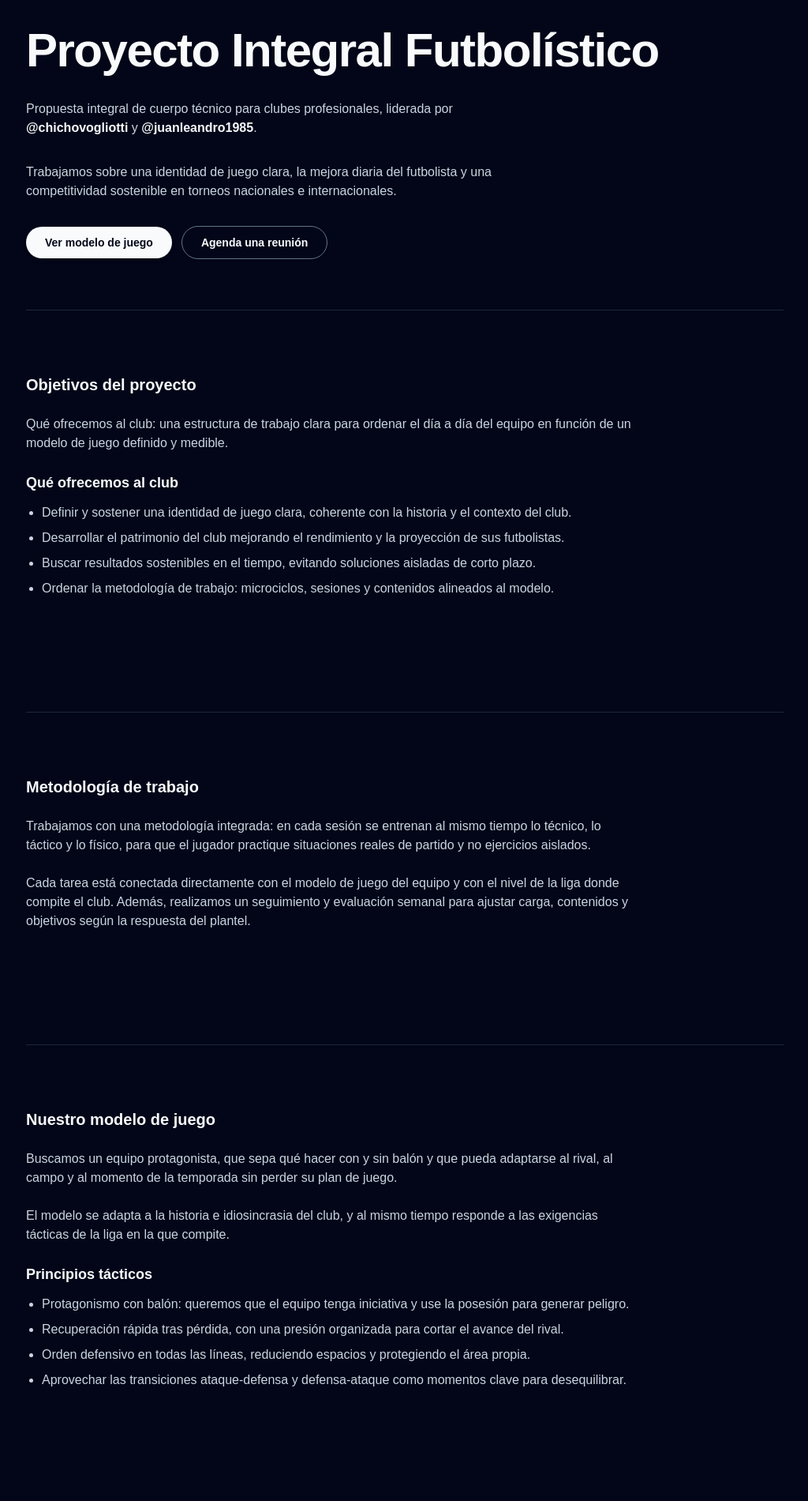
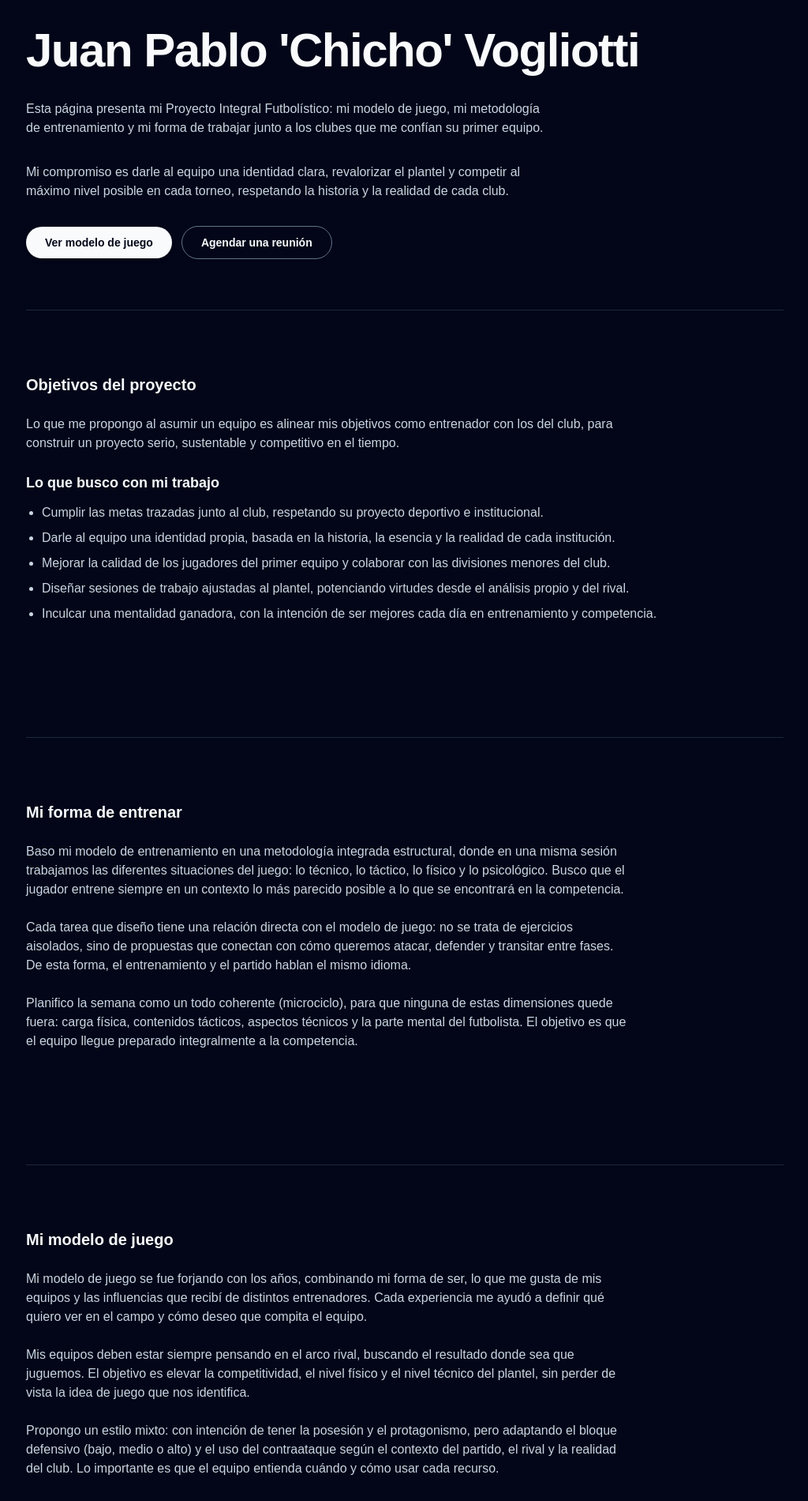
Before and after one commit to Francocadile/proyecto-chicho, a Next.js app: page / in a window 1280 px wide. Shown: the part 163-2063 px from the top of the page at 79% size, without its empty margins (127-1151 px from the left). Built offline with nearby package versions, Linux system fonts and the light colour scheme.

Commit message:
Reescribir contenidos centrados en Juan Pablo 'Chicho' Vogliotti

```diff
--- a/src/components/Hero.tsx
+++ b/src/components/Hero.tsx
@@ -3,19 +3,18 @@ export default function Hero() {
 		<section className="pt-10 sm:pt-16">
 				<div className="space-y-8 text-center sm:text-left">
 					<p className="text-xs font-semibold uppercase tracking-[0.25em] text-emerald-400">
-						Cuerpo técnico
+						Presentación oficial
 					</p>
 					<h1 className="text-4xl font-bold tracking-tight text-slate-50 sm:text-5xl md:text-6xl">
-					Proyecto Integral Futbolístico
+						Juan Pablo &apos;Chicho&apos; Vogliotti
 					</h1>
 					<p className="mx-auto max-w-2xl text-sm text-slate-300 sm:mx-0 sm:text-base">
-						Propuesta integral de cuerpo técnico para clubes profesionales, liderada por{" "}
-						<span className="font-semibold text-slate-50">@chichovogliotti</span> y{" "}
-						<span className="font-semibold text-slate-50">@juanleandro1985</span>.
+						Esta página presenta mi Proyecto Integral Futbolístico: mi modelo de juego, mi metodología de
+							entrenamiento y mi forma de trabajar junto a los clubes que me confían su primer equipo.
 					</p>
 					<p className="mx-auto max-w-2xl text-sm text-slate-300 sm:mx-0 sm:text-base">
-						Trabajamos sobre una identidad de juego clara, la mejora diaria del futbolista y una
-						competitividad sostenible en torneos nacionales e internacionales.
+						Mi compromiso es darle al equipo una identidad clara, revalorizar el plantel y competir al
+							máximo nivel posible en cada torneo, respetando la historia y la realidad de cada club.
 					</p>
 					<div className="flex flex-col items-center gap-3 sm:flex-row sm:justify-start">
 						<a
@@ -28,7 +27,7 @@ export default function Hero() {
 							href="#contacto"
 							className="inline-flex items-center justify-center rounded-full border border-slate-500 px-6 py-2.5 text-sm font-semibold text-slate-50 shadow-sm transition hover:border-slate-300 hover:bg-slate-900 hover:shadow-md"
 						>
-						Agenda una reunión
+							Agendar una reunión
 						</a>
 					</div>
 				</div>
--- a/src/components/MisionSection.tsx
+++ b/src/components/MisionSection.tsx
@@ -1,12 +1,15 @@
 export default function MisionSection() {
 	return (
 		<section className="space-y-4 border-t border-slate-800 py-16 md:py-20">
-			<h2 className="text-xl font-semibold text-slate-50">Nuestra misión</h2>
+			<h2 className="text-xl font-semibold text-slate-50">Mi misión como entrenador</h2>
 			<p className="max-w-3xl text-sm text-slate-300 sm:text-base">
-				Impulsar hábitos de alto rendimiento en el trabajo diario de equipos y futbolistas. Acompañar
-				procesos de largo plazo, con una planificación coherente entre entrenamiento, competencia y
-				desarrollo individual. Alinear el modelo de juego y la metodología con los objetivos deportivos e
-				institucionales de cada club.
+				Mi misión es consolidar día a día hábitos de mejora continua en los futbolistas, incentivando el
+				deseo de superación y el aprendizaje constante.
+			</p>
+			<p className="max-w-3xl text-sm text-slate-300 sm:text-base">
+				Quiero que ese crecimiento se traduzca en objetivos grupales e individuales alcanzados junto al club,
+				y que mi trabajo contribuya a construir un cuerpo técnico de referencia en el continente por su
+				coherencia, seriedad y manera de competir.
 			</p>
 		</section>
 	);
--- a/src/components/ModeloSection.tsx
+++ b/src/components/ModeloSection.tsx
@@ -1,22 +1,29 @@
 export default function ModeloSection() {
 	return (
 		<section id="modelo" className="space-y-6 border-t border-slate-800 py-16 md:py-20">
-			<h2 className="text-xl font-semibold text-slate-50">Nuestro modelo de juego</h2>
+			<h2 className="text-xl font-semibold text-slate-50">Mi modelo de juego</h2>
 			<p className="max-w-3xl text-sm text-slate-300 sm:text-base">
-				Buscamos un equipo protagonista, que sepa qué hacer con y sin balón y que pueda adaptarse al rival,
-				al campo y al momento de la temporada sin perder su plan de juego.
+				Mi modelo de juego se fue forjando con los años, combinando mi forma de ser, lo que me gusta de mis
+				equipos y las influencias que recibí de distintos entrenadores. Cada experiencia me ayudó a definir
+				qué quiero ver en el campo y cómo deseo que compita el equipo.
 			</p>
 			<p className="max-w-3xl text-sm text-slate-300 sm:text-base">
-				El modelo se adapta a la historia e idiosincrasia del club, y al mismo tiempo responde a las
-				exigencias tácticas de la liga en la que compite.
+				Mis equipos deben estar siempre pensando en el arco rival, buscando el resultado donde sea que
+				juguemos. El objetivo es elevar la competitividad, el nivel físico y el nivel técnico del plantel, sin
+				perder de vista la idea de juego que nos identifica.
+			</p>
+			<p className="max-w-3xl text-sm text-slate-300 sm:text-base">
+				Propongo un estilo mixto: con intención de tener la posesión y el protagonismo, pero adaptando el
+				bloque defensivo (bajo, medio o alto) y el uso del contraataque según el contexto del partido, el
+				rival y la realidad del club. Lo importante es que el equipo entienda cuándo y cómo usar cada recurso.
 			</p>
 			<div className="space-y-3">
-				<h3 className="text-lg font-semibold text-slate-50">Principios tácticos</h3>
+				<h3 className="text-lg font-semibold text-slate-50">Conceptos clave de mi modelo</h3>
 				<ul className="list-disc space-y-2 pl-5 text-sm text-slate-300 sm:text-base">
-					<li>Protagonismo con balón: queremos que el equipo tenga iniciativa y use la posesión para generar peligro.</li>
-					<li>Recuperación rápida tras pérdida, con una presión organizada para cortar el avance del rival.</li>
-					<li>Orden defensivo en todas las líneas, reduciendo espacios y protegiendo el área propia.</li>
-					<li>Aprovechar las transiciones ataque-defensa y defensa-ataque como momentos clave para desequilibrar.</li>
+					<li>Protagonismo con balón, buscando conducir el juego a través de la posesión con intención.</li>
+					<li>Pensar en el arco rival y jugar lo más lejos posible de nuestro arco, defendiendo también con la pelota.</li>
+					<li>Bloques flexibles (bajo, medio o alto) según el contexto, sin perder la identidad del equipo.</li>
+					<li>Uso inteligente de las transiciones y contraataques para aprovechar los momentos en que el rival queda expuesto.</li>
 				</ul>
 			</div>
 		</section>
--- a/src/components/ObjetivosSection.tsx
+++ b/src/components/ObjetivosSection.tsx
@@ -3,16 +3,17 @@ export default function ObjetivosSection() {
 		<section id="objetivos" className="space-y-6 border-t border-slate-800 py-16 md:py-20">
 			<h2 className="text-xl font-semibold text-slate-50">Objetivos del proyecto</h2>
 			<p className="max-w-3xl text-sm text-slate-300 sm:text-base">
-				Qué ofrecemos al club: una estructura de trabajo clara para ordenar el día a día del equipo en
-				función de un modelo de juego definido y medible.
+				Lo que me propongo al asumir un equipo es alinear mis objetivos como entrenador con los del club,
+					para construir un proyecto serio, sustentable y competitivo en el tiempo.
 			</p>
 			<div className="space-y-3">
-				<h3 className="text-lg font-semibold text-slate-50">Qué ofrecemos al club</h3>
+				<h3 className="text-lg font-semibold text-slate-50">Lo que busco con mi trabajo</h3>
 				<ul className="list-disc space-y-2 pl-5 text-sm text-slate-300 sm:text-base">
-					<li>Definir y sostener una identidad de juego clara, coherente con la historia y el contexto del club.</li>
-					<li>Desarrollar el patrimonio del club mejorando el rendimiento y la proyección de sus futbolistas.</li>
-					<li>Buscar resultados sostenibles en el tiempo, evitando soluciones aisladas de corto plazo.</li>
-					<li>Ordenar la metodología de trabajo: microciclos, sesiones y contenidos alineados al modelo.</li>
+					<li>Cumplir las metas trazadas junto al club, respetando su proyecto deportivo e institucional.</li>
+					<li>Darle al equipo una identidad propia, basada en la historia, la esencia y la realidad de cada institución.</li>
+					<li>Mejorar la calidad de los jugadores del primer equipo y colaborar con las divisiones menores del club.</li>
+					<li>Diseñar sesiones de trabajo ajustadas al plantel, potenciando virtudes desde el análisis propio y del rival.</li>
+					<li>Inculcar una mentalidad ganadora, con la intención de ser mejores cada día en entrenamiento y competencia.</li>
 				</ul>
 			</div>
 		</section>
--- a/src/components/PrincipiosSection.tsx
+++ b/src/components/PrincipiosSection.tsx
@@ -1,13 +1,14 @@
 export default function PrincipiosSection() {
 	return (
 		<section className="space-y-4 border-t border-slate-800 py-16 md:py-20" id="principios">
-			<h2 className="text-xl font-semibold text-slate-50">Nuestros principios</h2>
+			<h2 className="text-xl font-semibold text-slate-50">Mis principios como entrenador</h2>
 			<ul className="list-disc space-y-2 pl-5 text-sm text-slate-300 sm:text-base">
-				<li>El esfuerzo no se negocia: la intensidad y la entrega son la base de todo.</li>
-				<li>Nadie es más importante que el equipo: las decisiones se toman pensando en el colectivo.</li>
-				<li>Jugar igual en todas las canchas: identidad clara, sin excusas por el contexto.</li>
-				<li>Humildad para aprender siempre y ambición para competir contra cualquier rival.</li>
-				<li>Respeto por el juego, los rivales, los árbitros y la historia de cada club.</li>
+				<li>En todas las canchas se puede jugar igual, sin excusas por el contexto o la condición del campo.</li>
+				<li>Siempre intento ser protagonista y respetar la idea de juego que acordamos con el club.</li>
+				<li>Nadie es más importante que el equipo: las decisiones se toman en función del colectivo.</li>
+				<li>El esfuerzo no se negocia: la intensidad, la disciplina y la entrega diaria son innegociables.</li>
+				<li>La presión es una herramienta para volver a atacar: buscamos recuperar alto y ser incómodos para el rival.</li>
+				<li>Respeto por el juego, por los rivales y por la historia de cada institución en la que me toca trabajar.</li>
 			</ul>
 		</section>
 	);
--- a/src/components/TrabajoSection.tsx
+++ b/src/components/TrabajoSection.tsx
@@ -1,16 +1,22 @@
 export default function TrabajoSection() {
 	return (
 		<section id="metodologia" className="space-y-6 border-t border-slate-800 py-16 md:py-20">
-			<h2 className="text-xl font-semibold text-slate-50">Metodología de trabajo</h2>
+			<h2 className="text-xl font-semibold text-slate-50">Mi forma de entrenar</h2>
 			<p className="max-w-3xl text-sm text-slate-300 sm:text-base">
-				Trabajamos con una metodología integrada: en cada sesión se entrenan al mismo tiempo lo técnico,
-				lo táctico y lo físico, para que el jugador practique situaciones reales de partido y no
-				ejercicios aislados.
+				Baso mi modelo de entrenamiento en una metodología integrada estructural, donde en una misma sesión
+				trabajamos las diferentes situaciones del juego: lo técnico, lo táctico, lo físico y lo psicológico.
+				Busco que el jugador entrene siempre en un contexto lo más parecido posible a lo que se encontrará en
+				la competencia.
 			</p>
 			<p className="max-w-3xl text-sm text-slate-300 sm:text-base">
-				Cada tarea está conectada directamente con el modelo de juego del equipo y con el nivel de la
-				liga donde compite el club. Además, realizamos un seguimiento y evaluación semanal para ajustar
-				carga, contenidos y objetivos según la respuesta del plantel.
+				Cada tarea que diseño tiene una relación directa con el modelo de juego: no se trata de ejercicios
+				aisolados, sino de propuestas que conectan con cómo queremos atacar, defender y transitar entre fases.
+				De esta forma, el entrenamiento y el partido hablan el mismo idioma.
+			</p>
+			<p className="max-w-3xl text-sm text-slate-300 sm:text-base">
+				Planifico la semana como un todo coherente (microciclo), para que ninguna de estas dimensiones quede
+				fuera: carga física, contenidos tácticos, aspectos técnicos y la parte mental del futbolista. El
+				objetivo es que el equipo llegue preparado integralmente a la competencia.
 			</p>
 		</section>
 	);
```
Also changed, not shown: src/components/TrayectoriaSection.tsx (+34 -17 lines). Lines whose indentation alone changed are shown as unchanged.
